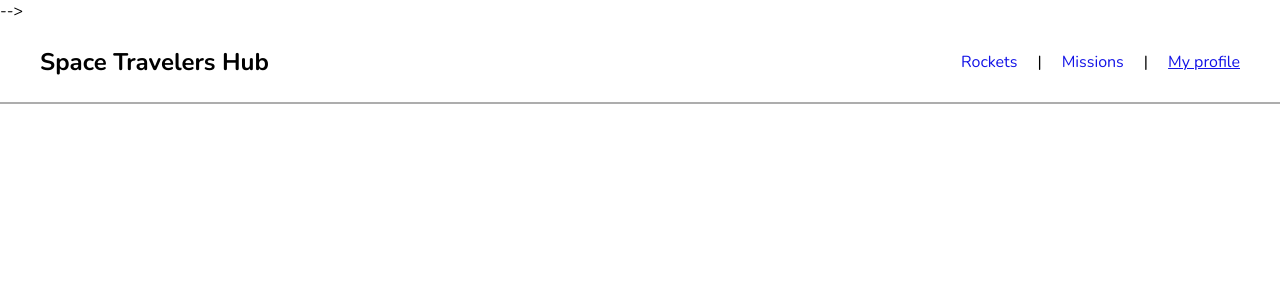
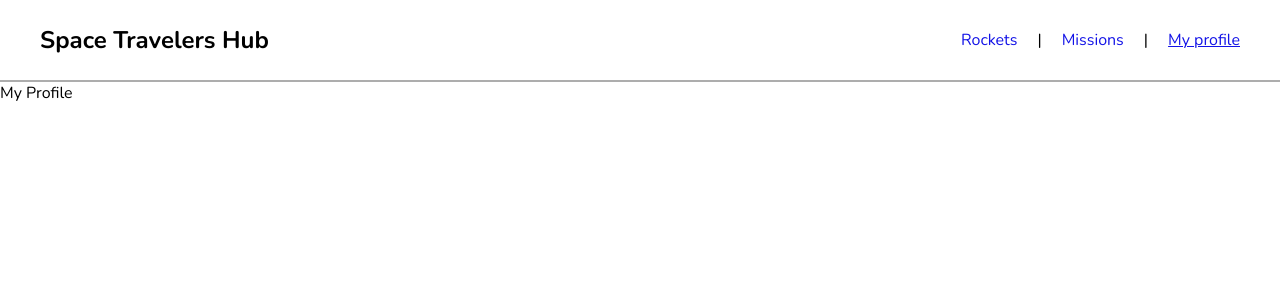
Before and after one commit to Baayeh/space-traveler, a React (Create React App) app: page /profile in a window 1280 px wide. Shown: the top 300 px of the page. Built offline with nearby package versions, Linux system fonts and the light colour scheme.

Commit message:
Add empty profile page

```diff
--- a/public/index.html
+++ b/public/index.html
@@ -9,7 +9,6 @@
       name="description"
       content="Web site created using create-react-app"
     />
-    -->
     <link rel="manifest" href="%PUBLIC_URL%/manifest.json" />
     <title>Space Traveler</title>
   </head>
--- a/src/App.js
+++ b/src/App.js
@@ -2,6 +2,7 @@ import { Routes, Route } from 'react-router-dom';
 import './App.css';
 import NavBar from './components/navBar';
 import Missons from './pages/Missions';
+import Profile from './pages/Profile';
 
 function App() {
   return (
@@ -10,6 +11,7 @@ function App() {
       <Routes className="App">
         <Route className="App" />
         <Route path="missions" element={<Missons />} />
+        <Route path="profile" element={<Profile />} />
       </Routes>
     </>
   );
--- /dev/null
+++ b/src/pages/Profile.js
@@ -0,0 +1,5 @@
+import React from 'react';
+
+const Profile = () => <div>My Profile</div>;
+
+export default Profile;
```
Also changed, not shown: public/manifest.json.
